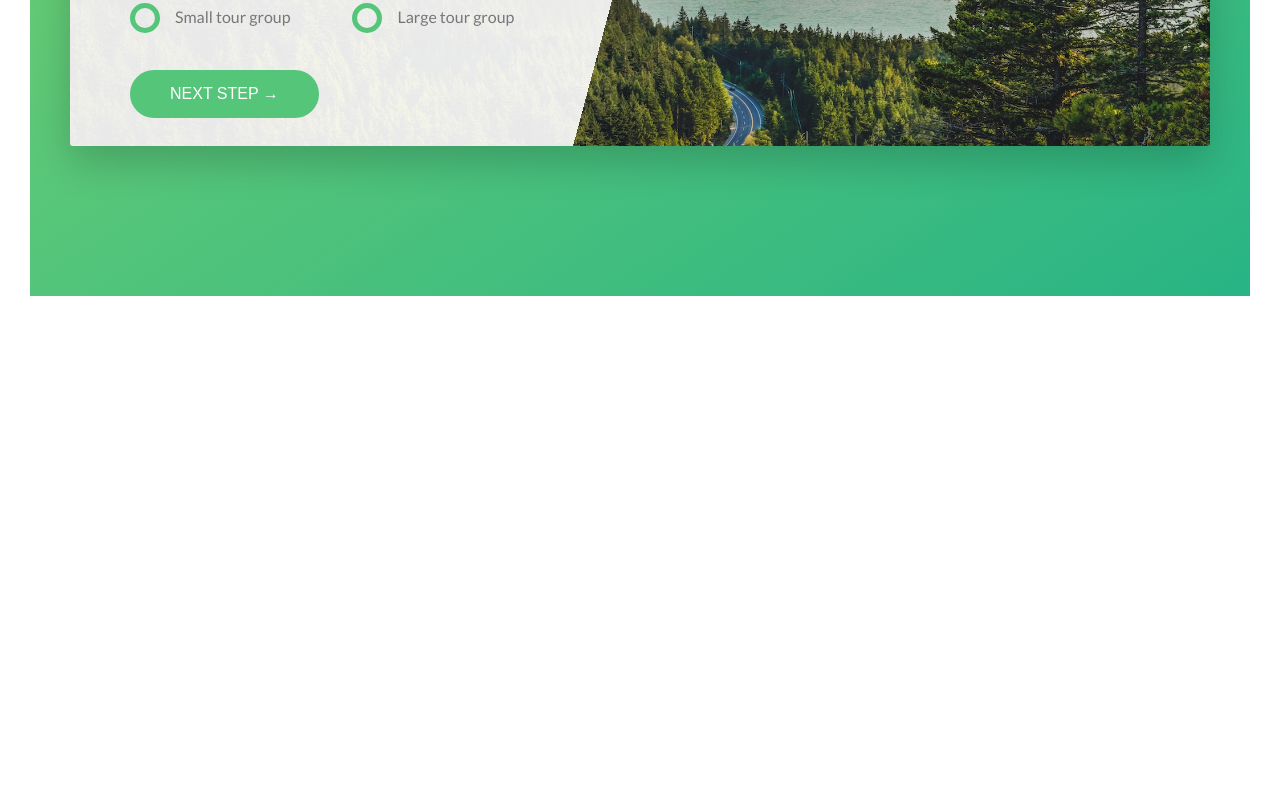
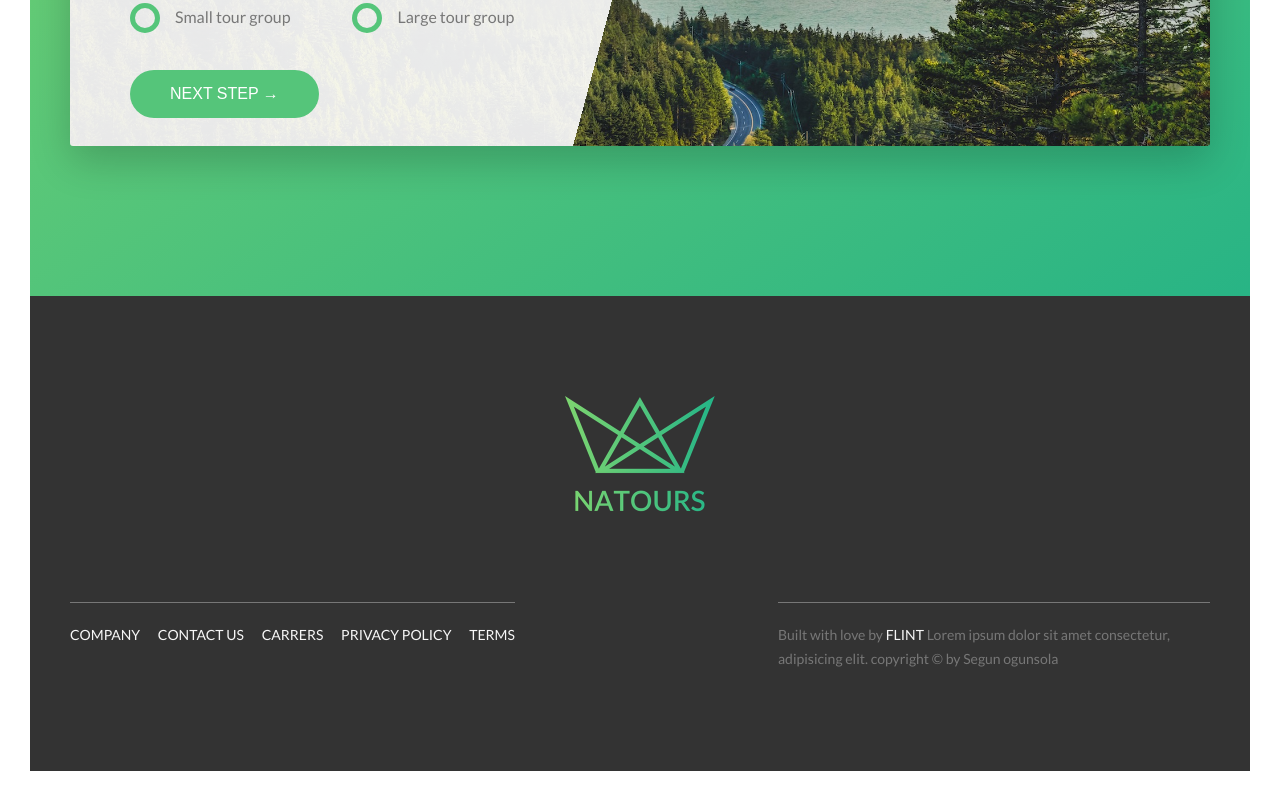
Before and after one commit to haywhy2019/Natours, a website: page index.html in a window 1280 px wide. Shown: the part 4941-5742 px from the top of the page. Before the commit the page ends 5267 px from the top, so only its background shows below. Drawn offline with Linux system fonts and the light colour scheme.

Commit message:
completed footer

```diff
--- a/index.html
+++ b/index.html
@@ -357,33 +357,75 @@
 
                 <div class="form__group u-margin-bottom-medium">
                   <div class="form__radio-group">
-                    <input type="radio" class="form__radio-input" id="small" name="size" />
-                    <label for="small" class="form__radio-label"
-                      >
+                    <input
+                      type="radio"
+                      class="form__radio-input"
+                      id="small"
+                      name="size"
+                    />
+                    <label for="small" class="form__radio-label">
                       <span class="form__radio-button"></span>
                       Small tour group</label
                     >
                   </div>
 
                   <div class="form__radio-group">
-                    <input type="radio" class="form__radio-input" id="large" name="size" />
-                    <label for="large" class="form__radio-label"
-                      >
+                    <input
+                      type="radio"
+                      class="form__radio-input"
+                      id="large"
+                      name="size"
+                    />
+                    <label for="large" class="form__radio-label">
                       <span class="form__radio-button"></span>
                       Large tour group</label
                     >
                   </div>
                 </div>
                 <div class="form__group">
-                  <button class="btn btn--green">Next step &rarr; </button>
+                  <button class="btn btn--green">Next step &rarr;</button>
                 </div>
-
               </form>
             </div>
           </div>
         </div>
       </section>
     </main>
+    <footer class="footer">
+      <div class="footer__logo-box">
+        <img src="img/logo-green-2x.png" class="footer__logo" alt="Full logo" />
+      </div>
+      <div class="row">
+        <div class="col-1-of-2">
+          <div class="footer__navigation">
+            <ul class="footer__list">
+              <li class="footer__item">
+                <a href="#" class="footer__link">Company</a>
+              </li>
+              <li class="footer__item">
+                <a href="#" class="footer__link">Contact us</a>
+              </li>
+              <li class="footer__item">
+                <a href="#" class="footer__link">Carrers</a>
+              </li>
+              <li class="footer__item">
+                <a href="#" class="footer__link">Privacy policy</a>
+              </li>
+              <li class="footer__item">
+                <a href="#" class="footer__link">Terms</a>
+              </li>
+            </ul>
+          </div>
+        </div>
+        <div class="col-1-of-2">
+          <p class="footer__copyright">
+            Built with love by <a href="" class="footer__link">Flint</a>
+            Lorem ipsum dolor sit amet consectetur, adipisicing elit.
+            copyright &copy; by Segun ogunsola
+          </p>
+        </div>
+      </div>
+    </footer>
 
     <!--
     <section class="grid-test">
--- a/sass/abstracts/_variables.scss
+++ b/sass/abstracts/_variables.scss
@@ -14,6 +14,7 @@ $color-grey-light-2: #eee;
 
 $color-grey-dark: #777;
 $color-grey-dark-2: #999;
+$color-grey-dark-3: #333;
 
 $color-white: #fff;
 $color-black: #000;
--- /dev/null
+++ b/sass/layout/_footer.scss
@@ -0,0 +1,65 @@
+.footer {
+    background-color: $color-grey-dark-3;
+    padding: 10rem 0;
+    font-size: 1.4rem;
+
+    &__logo-box {
+        text-align: center;
+        margin-bottom: 8rem;
+
+    }
+
+    &__logo {
+        width: 15rem;
+        height: auto;
+    }
+
+    &__navigation {
+        border-top: 1px solid $color-grey-dark;
+        padding-top: 2rem;
+        display: inline-block;
+    }
+
+    &__list {
+        list-style: none;
+
+    }
+
+    &__item {
+        display: inline-block;
+
+        &:not(:last-child){
+            margin-right: 1.5rem;
+        }
+
+    }
+
+    &__link {
+        &:link,
+        &:visited {
+            background-color: $color-grey-dark-3;
+            color: $color-grey-light-1;
+            text-decoration: none;
+            text-transform: uppercase;
+            display: inline-block;
+            transition: all .2s;
+        }
+
+        &:hover,
+        &:active {
+            color: $color-primary;
+            box-shadow: 0 1rem 2rem rgba($color-black, .4);
+            transform: rotate(5deg) scale(1.3);
+        }
+    }
+
+    &__copyright {
+        border-top: 1px solid $color-grey-dark;
+        padding-top: 2rem;
+        width: 80%;
+        float: right;
+
+    }
+
+
+}
--- a/sass/main.scss
+++ b/sass/main.scss
@@ -19,6 +19,7 @@
 @import "components/story";
 
 //layout folder
+@import "layout/footer";
 @import "layout/grid";
 @import "layout/header";
 
--- a/sass/pages/_home.scss
+++ b/sass/pages/_home.scss
@@ -55,5 +55,4 @@
     padding: 6rem;
   }
 
-
 }
```
Also changed, not shown: css/style.css.
